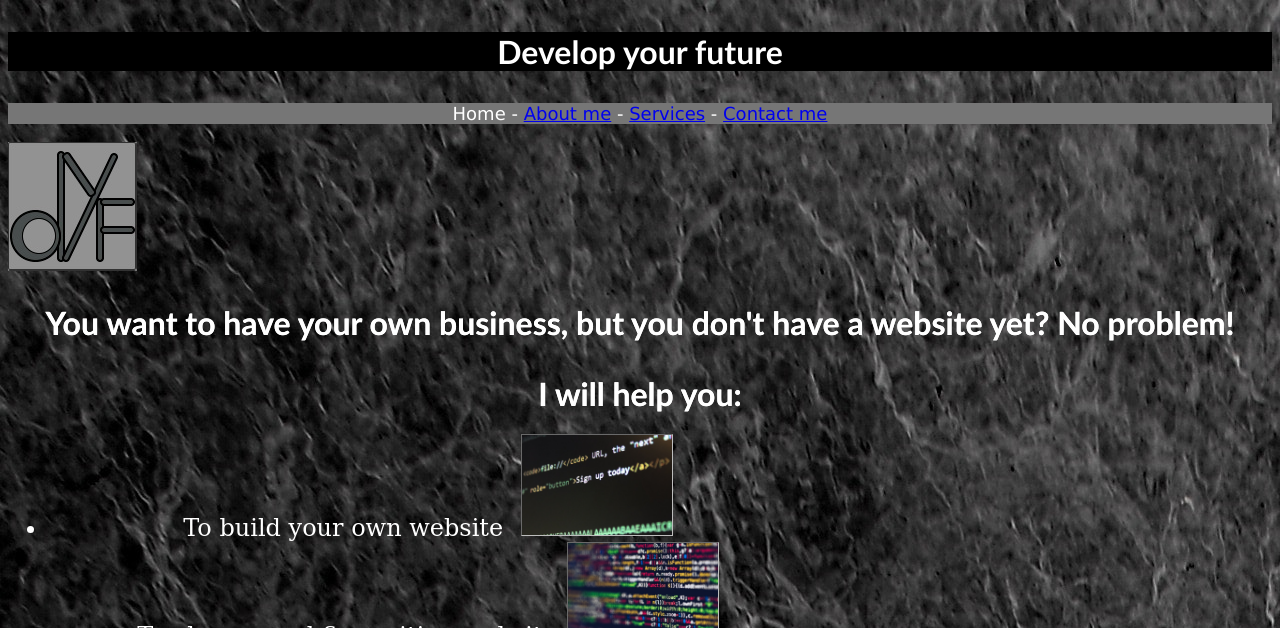
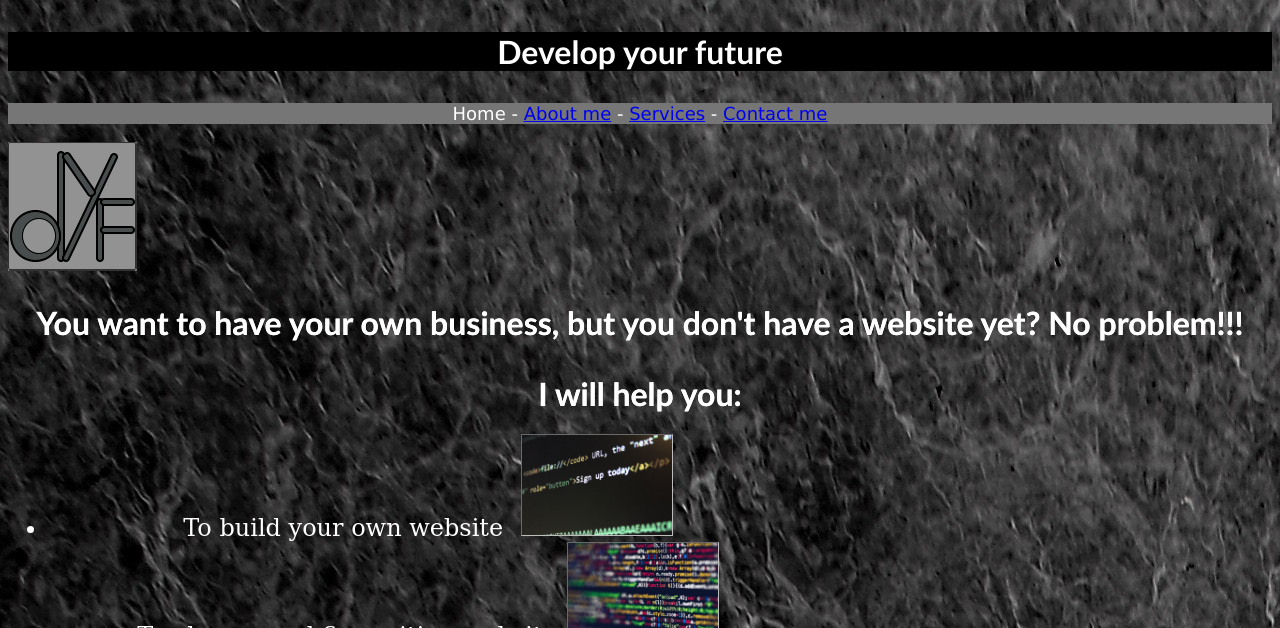
Before and after one commit to Maks0513/Maks0513.github.io, a plain HTML site: page index.html in a window 1280 px wide. Shown: the top 628 px of the page. Drawn offline with Linux system fonts and the light colour scheme; files whose address does not match are found by name.

Commit message:
Update index.html

```diff
--- a/index.html
+++ b/index.html
@@ -19,7 +19,7 @@
 
 	</div>
 <main class="styles">
-  <p class="h1">You want to have your own business, but you don't have a website yet? No problem!</p>
+  <p class="h1">You want to have your own business, but you don't have a website yet? No problem!!!</p>
   <h1 class="h1">I will help you:</h1>
 
 </main>
```
